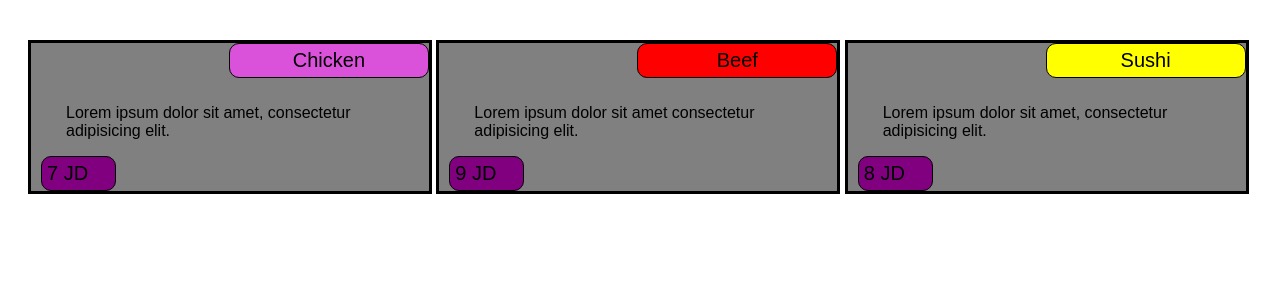
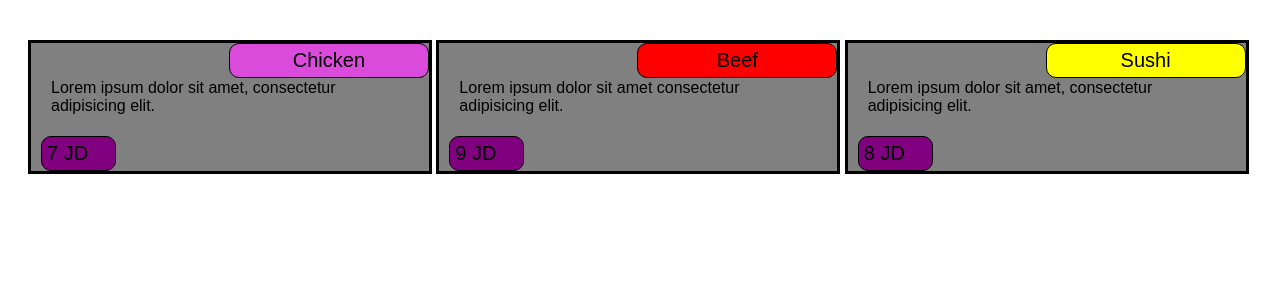
Before and after one commit to AhmadAZ2021/Web_Programming, a PHP site: page / in a window 1280 px wide. Shown: the part 43-343 px from the top of the page. Run offline with PHP 8.4, Linux system fonts and the light colour scheme.

Commit message:
Update style.css

```diff
--- a/Ahmad_Abdullah_exam1/css/style.css
+++ b/Ahmad_Abdullah_exam1/css/style.css
@@ -61,14 +61,14 @@ header{
 
 .content{
     margin-top: 10px;
-    padding: 15px;
+    padding: 0px 0px 20px 0px ;
     text-align: left;
 }
 
 
 #chicken{
 
-    background-color:rgb(218, 82, 218);
+    background-color:rgb(219, 75, 219);
 }
 
 #beef{
```
